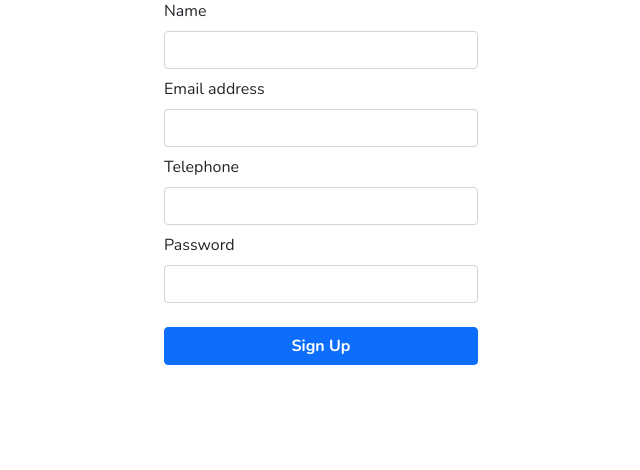
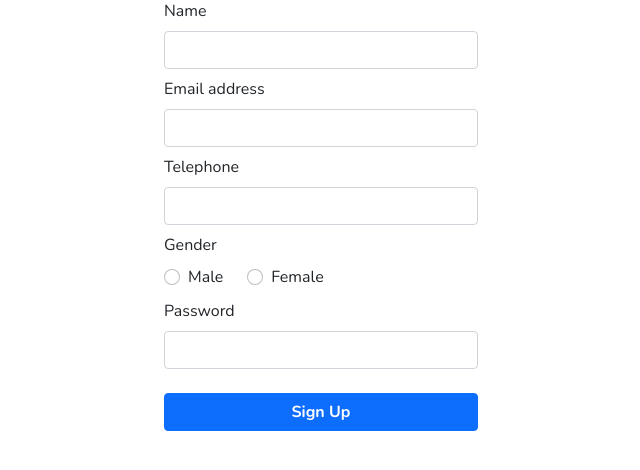
Before and after one commit to ukayaj620/itevenz, a Python web app: template templates/auth/register.html in a window 1280 px wide. Shown: the part 117-587 px from the top of the page, without its empty margins (319-959 px from the left). Run offline with Jinja, Linux system fonts and the light colour scheme; the template is opened without the code that fills it, so the values that code supplies are empty.

Commit message:
feat: update auth controller, view, route

```diff
--- a/controllers/auth_controller.py
+++ b/controllers/auth_controller.py
@@ -18,7 +18,7 @@ class AuthController:
     return redirect(url_for('participate.index'))
 
 
-  def register(self, name, email, telephone, password):
+  def register(self, name, email, telephone, gender, password):
     user = User.query.filter_by(email=email).first()
 
     if user:
@@ -30,6 +30,8 @@ class AuthController:
       name=name,
       email=email,
       telephone=telephone,
+      gender=gender,
       password=generate_password_hash(password, method='sha256')
     )
+    flash('User has been successfully registered, proceed to login', 'info')
     return redirect(url_for('auth.login'))
--- a/templates/auth/register.html
+++ b/templates/auth/register.html
@@ -9,7 +9,7 @@
   {% endif %}
 {% endwith %}
 <span class="my-3"></span>
-<form class="col-md-3 d-flex flex-column justify-content-center align-items-center" action="{{ url_for('auth.login') }}" method="POST">
+<form class="col-md-3 d-flex flex-column justify-content-center align-items-center" action="{{ url_for('auth.signup') }}" method="POST">
   <div class="mb-2 w-100">
     <label for="input-email" class="form-label">Name</label>
     <input type="text" class="form-control" id="input-email" name="name">
@@ -23,6 +23,23 @@
     <input type="text" class="form-control" id="input-email" name="telephone">
   </div>
   <div class="mb-2 w-100">
+    <label for="options" class="form-label">Gender</label>
+    <div id="options" class="w-100 d-flex flex-row justify-content-start">
+      <div class="form-check">
+        <input class="form-check-input" type="radio" name="gender" id="male-radio" value="M">
+        <label class="form-check-label" for="male-radio">
+          Male
+        </label>
+      </div>
+      <div class="form-check ms-4">
+        <input class="form-check-input" type="radio" name="gender" id="female-radio" value="F">
+        <label class="form-check-label" for="female-radio">
+          Female
+        </label>
+      </div>
+    </div>
+  </div>
+  <div class="mb-2 w-100">
     <label for="input-password" class="form-label">Password</label>
     <input type="password" class="form-control" id="input-password" name="password">
   </div>
```
Also changed, not shown: routes/auth_route.py (+9 -1 lines).
